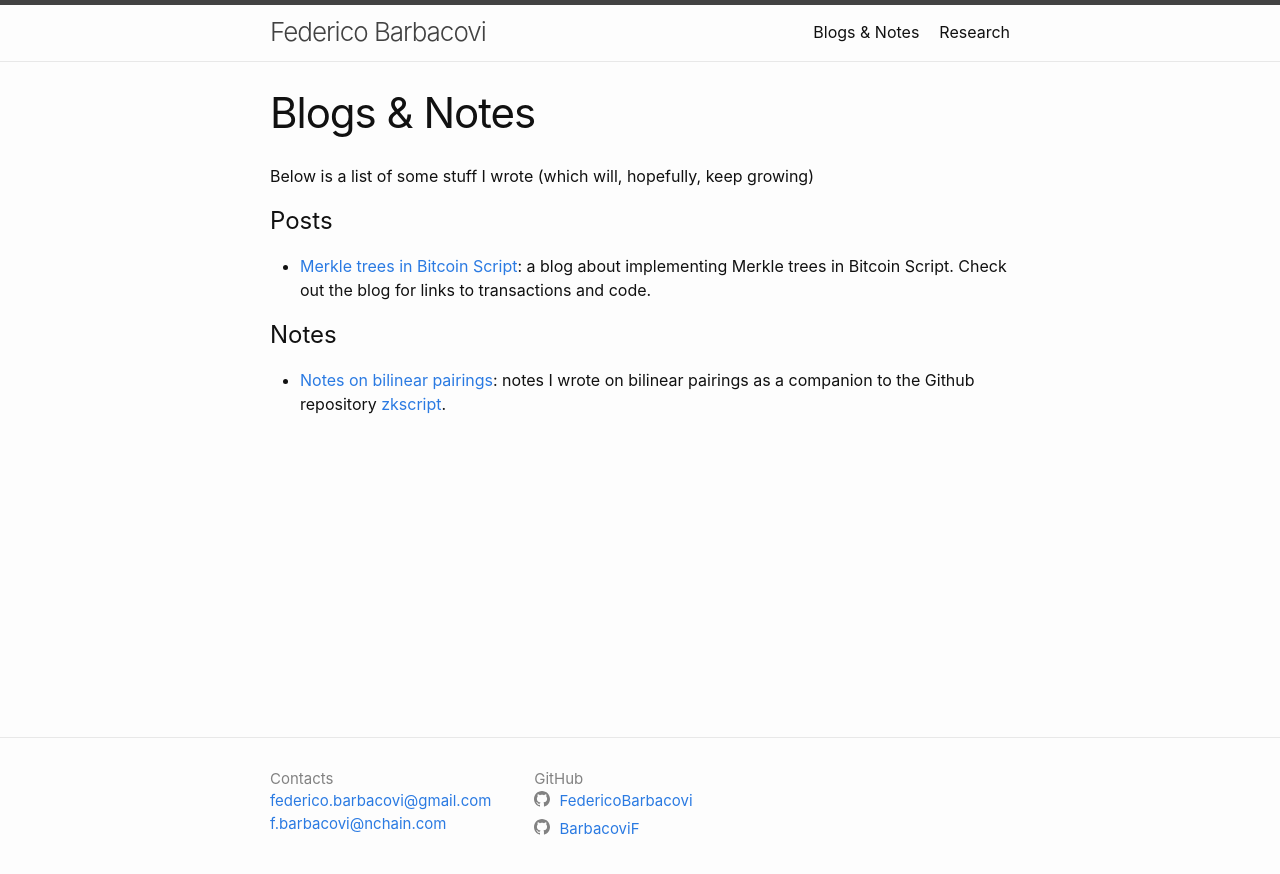
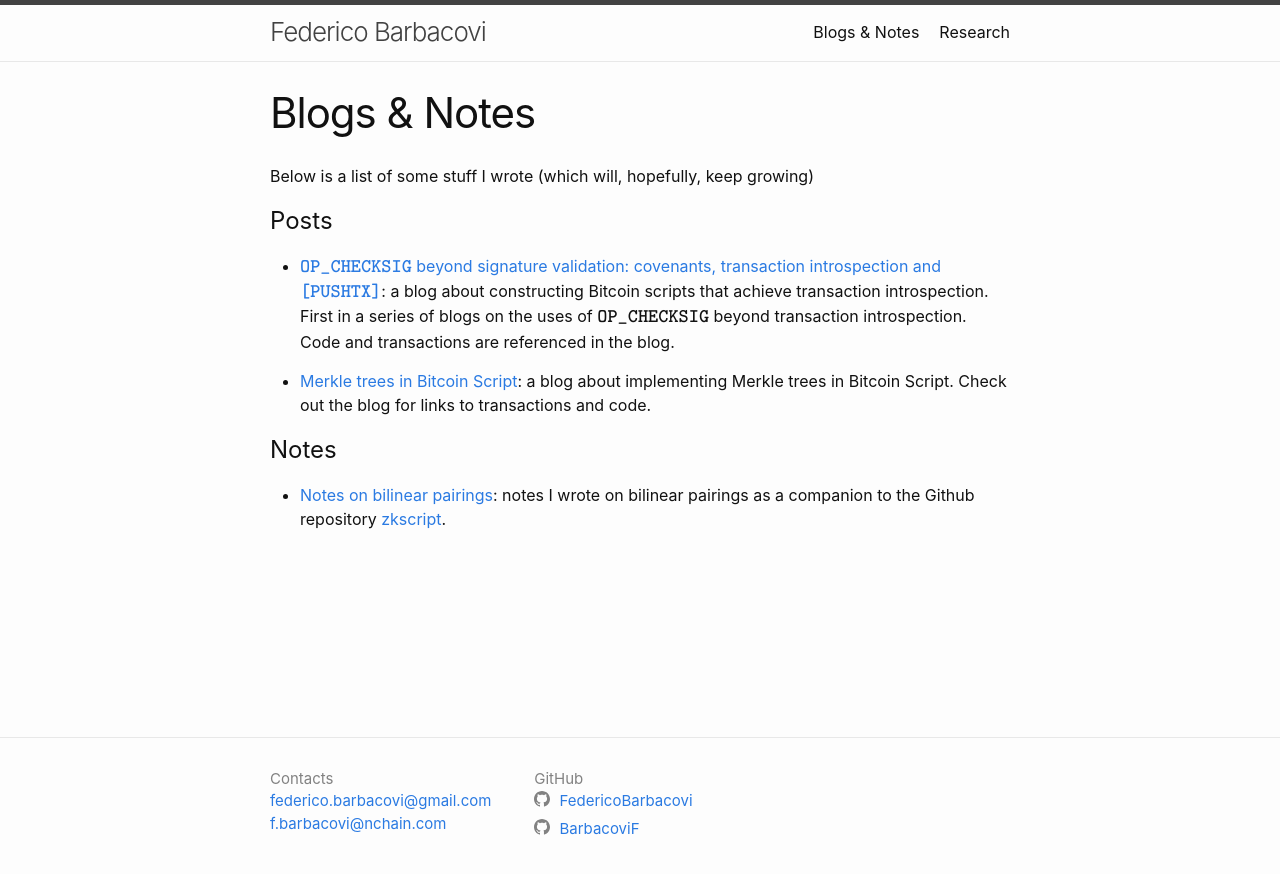
Before and after one commit to federicobarbacovi/federicobarbacovi.github.io, a Jekyll site: the page built from blogs.markdown, in a window 1280 px wide. Shown: the top 874 px of the page. Built offline with Jekyll 4.4.1, drawn with Linux system fonts in a browser that asks for light colours.

Commit message:
Blog on OP_CHECKSIG for transaction introspection

```diff
--- a/blogs.markdown
+++ b/blogs.markdown
@@ -2,12 +2,15 @@
 layout: page
 title: Blogs & Notes
 permalink: /blogs-and-notes/
+katex: true
 ---
 
 Below is a list of some stuff I wrote (which will, hopefully, keep growing)
 
 # Posts
 
+- [$$\texttt{OP\_CHECKSIG}$$ beyond signature validation: covenants, transaction introspection and $$\texttt{[PUSHTX]}$$](https://hackmd.io/@federicobarbacovi/By6zkFmfyl): a blog about constructing Bitcoin scripts that achieve transaction introspection. First in a series of blogs on the uses of $$\texttt{OP\_CHECKSIG}$$ beyond transaction introspection. Code and transactions are referenced in the blog.
+
 - [Merkle trees in Bitcoin Script](https://hackmd.io/@federicobarbacovi/BybFoBplJx): a blog about implementing Merkle trees in Bitcoin Script. Check out the blog for links to transactions and code.
 
 # Notes
```
